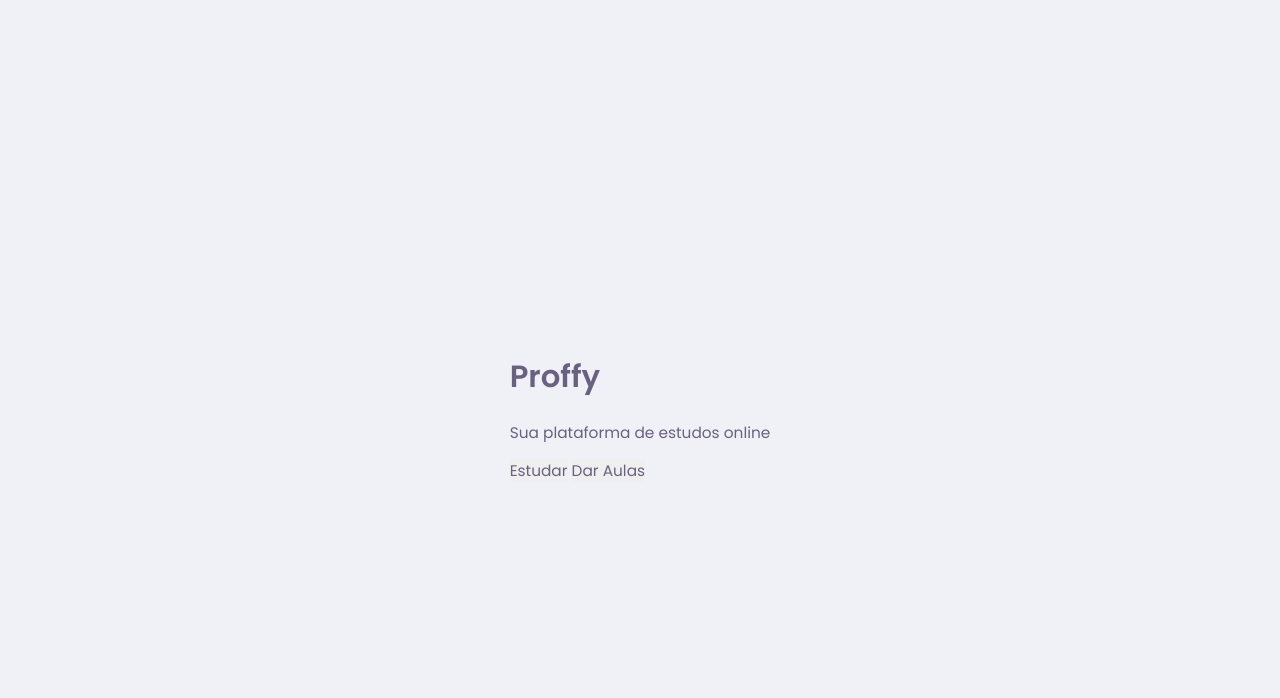
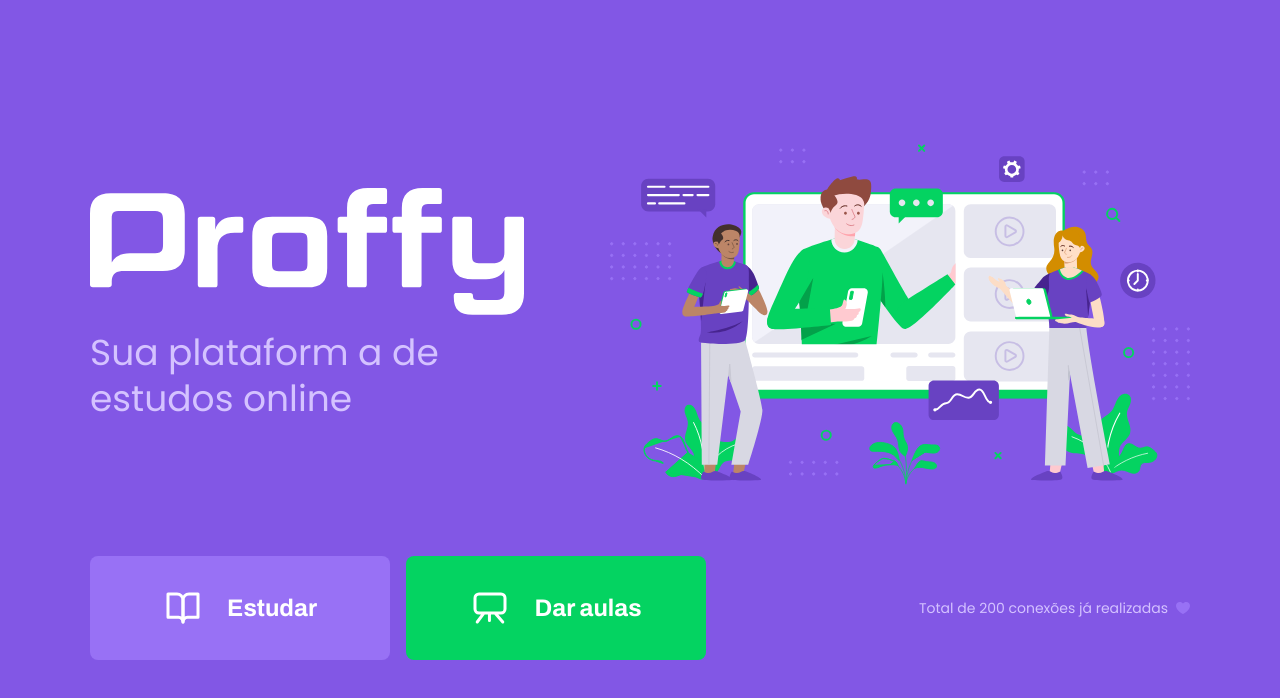
Before and after one commit to UrquizaN/proffy, a plain HTML site: page index.html in a window 1280 px wide. Drawn offline with Linux system fonts and the light colour scheme.

Commit message:
feat: created landing page

```diff
--- a/index.html
+++ b/index.html
@@ -5,18 +5,35 @@
     <meta name="viewport" content="width=device-width, initial-scale=1.0">
     <title>Proffy | Sua plataforma de estudos online</title>
 
-    <link rel="stylesheet" href="/style.css">
+    <link rel="stylesheet" href="/styles/main.css">
+    <link rel="stylesheet" href="/styles/partials/page-landing.css">
 
     <link href="https://fonts.googleapis.com/css2?family=Archivo:wght@400;700&amp;family=Poppins:wght@400;600&amp;display=swap" rel="stylesheet">
 </head>
 <body id="page-landing">
     <div id="container">
-        <h1>Proffy</h1>
+        <div class="logo-container">
+            <img src="/images/logo.svg" alt="Proffy">
+            <h2>Sua plataform   a de estudos online</h2>
+        </div>
 
-        <p>Sua plataforma de estudos online</p>
+        <img class="hero-image" src="/images/landing.svg" alt="Plataforma de estudos">
 
-        <button>Estudar</button>
-        <button>Dar Aulas</button>
+        <div class="buttons-container">
+            <a class="study" href="/study.html">
+                <img src="/images/icons/study.svg" alt="Estudar">
+                Estudar
+            </a>
+            <a class="give-classes" href="/give-classes.html">
+                <img src="/images/icons/give-classes.svg" alt="Dar aulas">
+                Dar aulas
+            </a>
+        </div>
+
+        <p class="total-connections">
+            Total de 200 conexões já realizadas
+            <img src="/images/icons/purple-heart.svg" alt="Coração roxo">
+        </p>
     </div>
 
 </body>
--- /dev/null
+++ b/styles/main.css
@@ -0,0 +1,60 @@
+:root {
+    --color-background: #F0F0F7;
+    --color-primary-lighter: #9871F5;
+    --color-primary-light: #916BEA;
+    --color-primary: #8257E5;
+    --color-primary-dark: #774DD6;
+    --color-primary-darker: #6842c2;
+    --color-secondary: #04D361;
+    --color-secondary-dark: #04BF58;
+    --color-title-in-primary: #FFFFFF;
+    --color-text-in-primary: #D4C2FF;
+    --color-text-title: #32264D;
+    --color-text-complement: #9C98A6;
+    --color-text-base: #6A6180;
+    --color-line-in-white: #E6E6F0;
+    --color-input-background: #F8F8FC;
+    --color-button-text: #FFFFFF;
+    --color-box-base: #FFFFFF;
+    --color-box-footer: #FAFAFC;
+    --color-small-info: #C1BCCC;
+    /* tamanho da fonte padrão: 16px - 100% - 1rem */
+    font-size: 60%; /* controle das medidas rem */
+}
+
+* {
+    padding: 0;
+    margin: 0;
+    box-sizing: border-box;
+}
+
+html,
+body {
+    height: 100vh;
+}
+
+body {
+    background-color: var(--color-background);
+    display: flex;
+    align-items: center;
+    justify-content: center;
+}
+
+body,
+input,
+button,
+textarea {
+    font:  500 1.6rem Poppins;
+    color: var(--color-text-base);
+}
+
+#container {
+    width: 90vw;
+    max-width: 700px;
+}
+
+@media(min-width: 700px) {
+    :root {
+        font-size: 62.5%;
+    }
+}
--- /dev/null
+++ b/styles/partials/page-landing.css
@@ -0,0 +1,132 @@
+#page-landing {
+    background-color: var(--color-primary);
+}
+
+#page-landing #container {
+    color: var(--color-text-in-primary);
+}
+
+.logo-container {
+    text-align: center;
+    margin-bottom: 3.2rem;
+}
+
+.logo-container h2 {
+    font-weight: 500;
+    font-size: 3.6rem;
+    line-height: 4.6rem;
+    margin-top: 0.8rem;
+}
+
+.logo-container img {
+    height: 10rem;
+}
+
+.hero-image {
+    width: 100%;
+}
+
+.buttons-container {
+    display: flex;
+    justify-content: center;
+    margin: 3.2rem 0;
+}
+
+.buttons-container a {
+    width: 30rem;
+    height: 10.4rem;
+    border-radius: 0.8rem;
+    margin-right: 1.6rem;
+
+    font: 700 2.4rem Archivo;
+
+    display: flex;
+    align-items: center;
+    justify-content: center;
+
+    text-decoration: none;
+
+    transition: background 400ms;
+
+    color: var(--color-button-text);
+}
+
+.buttons-container a img {
+    width: 4rem;
+    margin-right: 2.4rem;
+}
+
+.buttons-container a.study {
+    background: var(--color-primary-lighter);
+}
+
+.buttons-container a.study:hover {
+    background: var(--color-primary-light);
+}
+
+.buttons-container a.give-classes:hover {
+    background: var(--color-secondary-dark);
+}
+
+.buttons-container a.give-classes {
+    background: var(--color-secondary);
+    margin-right: 0;
+}
+
+.total-connections {
+    font-size: 1.8rem;
+    display: flex;
+    align-items: center;
+    justify-content: center;
+}
+
+.total-connections img {
+    margin-left: 0.8rem;
+}
+
+@media(max-width: 699px) {
+    :root {
+        font-size: 40%;
+    }
+}
+
+@media(min-width: 1100px) {
+    #page-landing #container {
+        max-width: 1100px;
+        display: grid;
+        grid-template-columns: 2fr 1fr 2fr;
+        grid-template-rows: 330px 1fr;
+        grid-template-areas:
+        "proffy image image"
+        "buttons buttons text";
+        gap: 86px;
+    }
+
+    .logo-container {
+        grid-area: proffy;
+        text-align: initial;
+        align-self: center;
+        margin: 0;
+    }
+
+    .logo-container img {
+        height: 127px;
+    }
+
+    .hero-image {
+        grid-area: image;
+        height: 350px;
+    }
+
+    .buttons-container {
+        grid-area: buttons;
+        justify-content: flex-start;
+        margin: 0;
+    }
+
+    .total-connections {
+        grid-area: text;
+        justify-self: end;
+        font-size: 1.4rem;
+    }
+}
```
